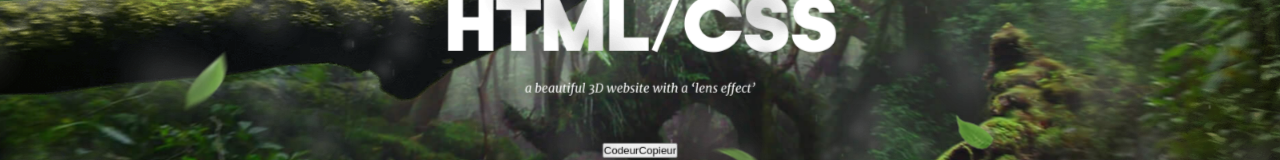
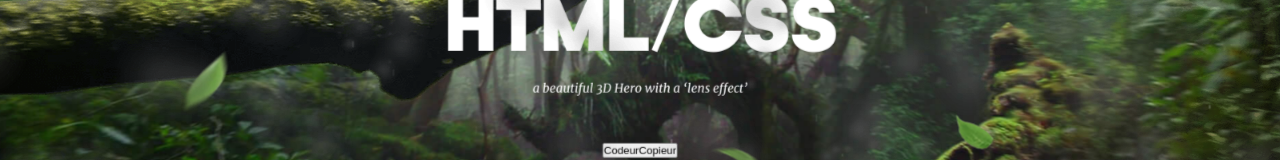
Before and after one commit to CodeurCopieur/vue-hero-w-effect-3d-parallax, a Vue app: page / in a window 1280 px wide. Shown: the part 394-554 px from the top of the page. Built offline with nearby package versions, Linux system fonts and the light colour scheme.

Commit message:
Update Hero.vue

```diff
--- a/src/components/Hero.vue
+++ b/src/components/Hero.vue
@@ -26,7 +26,7 @@
         <div class="layers__item layer-3">
           <div class="hero-content">
             <h1>3D parallax effect <span>HTML/CSS</span></h1>
-            <p class="hero-content__p">a beautiful 3D website with a ‘lens effect’</p>
+            <p class="hero-content__p">a beautiful 3D Hero with a ‘lens effect’</p>
             <button class="button-start">CodeurCopieur</button>
           </div>
         </div>
```
